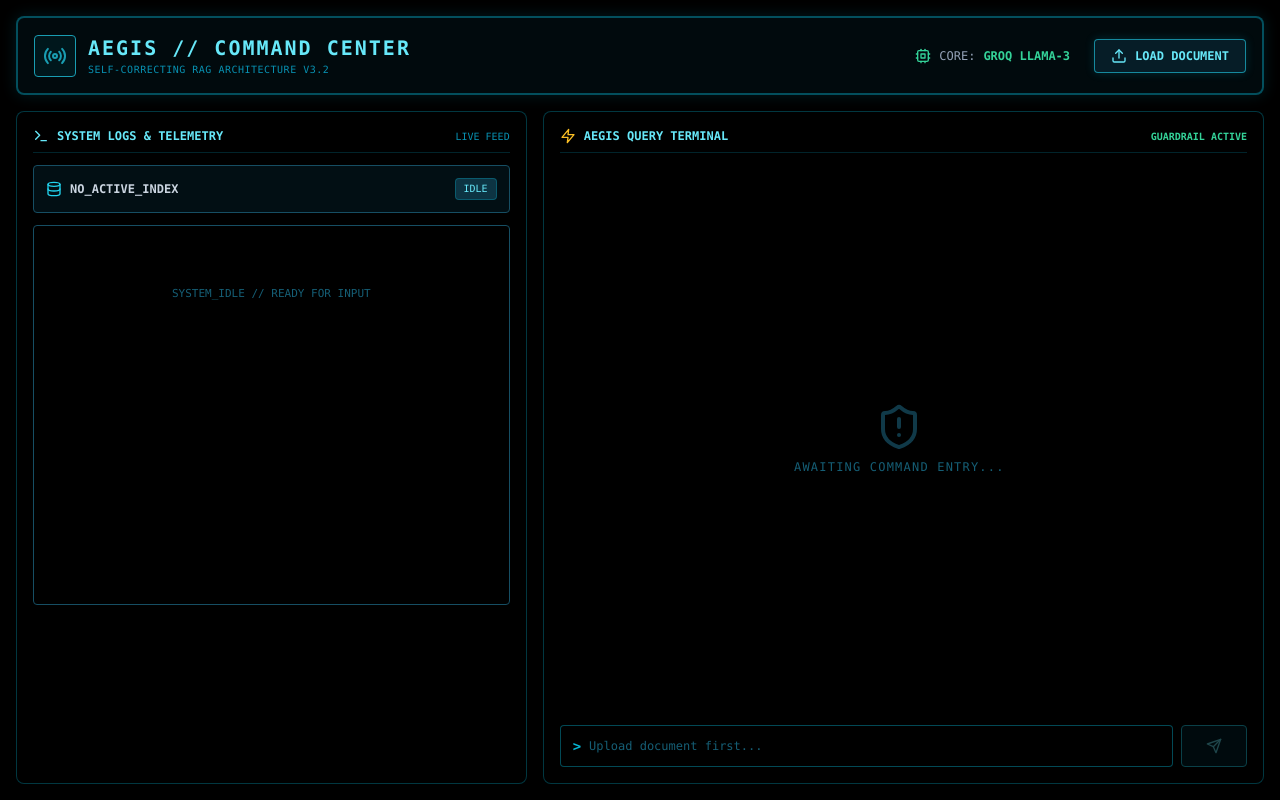
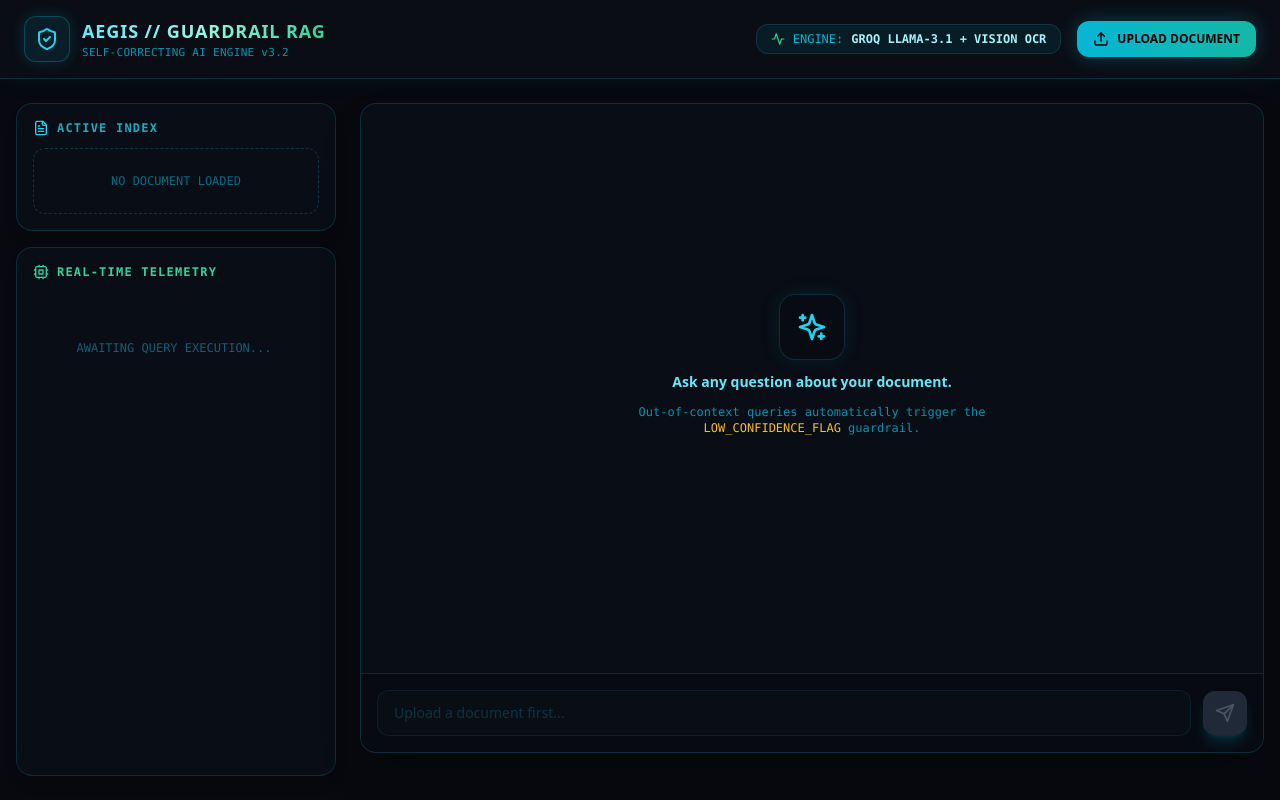
Before and after one commit to Anoop-Hampannavar/aegis-rag, a Next.js app in the folder aegis-frontend/: page / in a window 1280 px wide. Built offline with nearby package versions, Linux system fonts and the light colour scheme.

Commit message:
Update page.jsx

```diff
--- a/aegis-frontend/app/page.jsx
+++ b/aegis-frontend/app/page.jsx
@@ -2,11 +2,11 @@
 
 import React, { useState, useRef, useEffect } from "react";
 import {
-  Terminal, ShieldAlert, Cpu, Radio, Upload,
-  Send, Database, CheckCircle, Zap, RefreshCw
+  Upload, FileText, Send, ShieldCheck,
+  Cpu, Activity, RefreshCw, Sparkles
 } from "lucide-react";
 
-export default function AegisCommandCenter() {
+export default function AegisDashboard() {
   const [file, setFile] = useState(null);
   const [uploading, setUploading] = useState(false);
   const [activeDoc, setActiveDoc] = useState(null);
@@ -15,13 +15,13 @@ export default function AegisCommandCenter() {
   const [query, setQuery] = useState("");
   const [messages, setMessages] = useState([]);
   const [loading, setLoading] = useState(false);
-  const [telemetryLogs, setTelemetryLogs] = useState([]);
+  const [currentSteps, setCurrentSteps] = useState([]);
 
-  const logsEndRef = useRef(null);
+  const chatEndRef = useRef(null);
 
   useEffect(() => {
-    logsEndRef.current?.scrollIntoView({ behavior: "smooth" });
-  }, [telemetryLogs, messages]);
+    chatEndRef.current?.scrollIntoView({ behavior: "smooth" });
+  }, [messages, currentSteps]);
 
   const handleFileUpload = async (e) => {
     if (!e.target.files?.[0]) return;
@@ -42,10 +42,6 @@ export default function AegisCommandCenter() {
       if (res.ok) {
         setActiveDoc(data.filename);
         setExtractionMethod(data.extraction_method);
-        setTelemetryLogs((prev) => [
-          ...prev,
-          `[SYS_INGEST] Document '${data.filename}' indexed cleanly via ${data.extraction_method}`
-        ]);
       } else {
         alert(data.detail || "Upload failed");
       }
@@ -60,13 +56,17 @@ export default function AegisCommandCenter() {
     e.preventDefault();
     if (!query.trim() || loading) return;
 
-    const userMsg = { id: Date.now().toString(), role: "user", text: query };
-    setMessages((prev) => [...prev, userMsg]);
+    const userMessage = {
+      id: Date.now().toString(),
+      role: "user",
+      content: query,
+    };
+
+    setMessages((prev) => [...prev, userMessage]);
     const currentQuery = query;
     setQuery("");
     setLoading(true);
-
-    setTelemetryLogs((prev) => [...prev, `[USER_QUERY] Execution launched: "${currentQuery}"`]);
+    setCurrentSteps([]);
 
     try {
       const response = await fetch("https://aegis-backend.onrender.com/api/v1/query", {
@@ -80,6 +80,7 @@ export default function AegisCommandCenter() {
       const reader = response.body.getReader();
       const decoder = new TextDecoder();
       let assistantText = "";
+      let stepsBuffer = [];
 
       while (true) {
         const { value, done } = await reader.read();
@@ -96,13 +97,11 @@ export default function AegisCommandCenter() {
               if (payload.event === "FINAL_RESPONSE") {
                 assistantText = payload.data;
               } else {
-                setTelemetryLogs((prev) => [
-                  ...prev,
-                  `[${payload.event}] ${payload.data}`
-                ]);
+                stepsBuffer.push({ event: payload.event, data: payload.data });
+                setCurrentSteps([...stepsBuffer]);
               }
             } catch (pErr) {
-              // Parse fallback
+              // Ignore partial parse
             }
           }
         }
@@ -110,12 +109,22 @@ export default function AegisCommandCenter() {
 
       setMessages((prev) => [
         ...prev,
-        { id: (Date.now() + 1).toString(), role: "assistant", text: assistantText },
+        {
+          id: (Date.now() + 1).toString(),
+          role: "assistant",
+          content: assistantText,
+          steps: stepsBuffer,
+        },
       ]);
+      setCurrentSteps([]);
     } catch (err) {
       setMessages((prev) => [
         ...prev,
-        { id: (Date.now() + 1).toString(), role: "assistant", text: "⚠️ SERVER_COMMUNICATION_ERROR" },
+        {
+          id: (Date.now() + 1).toString(),
+          role: "assistant",
+          content: "⚠️ Server connection error while processing stream.",
+        },
       ]);
     } finally {
       setLoading(false);
@@ -123,140 +132,157 @@ export default function AegisCommandCenter() {
   };
 
   return (
-    <div className="min-h-screen bg-black text-cyan-400 font-mono p-4 flex flex-col gap-4 selection:bg-cyan-500 selection:text-black">
+    <div className="min-h-screen bg-[#07090e] text-cyan-100 flex flex-col font-sans selection:bg-cyan-500 selection:text-black">
 
-      {/* HUD Header Bar */}
-      <header className="border-2 border-cyan-500/40 bg-cyan-950/20 rounded-lg p-4 flex flex-col md:flex-row items-center justify-between gap-4 shadow-[0_0_15px_rgba(6,182,212,0.15)]">
-        <div className="flex items-center gap-3">
-          <div className="p-2 border border-cyan-400 bg-cyan-500/10 rounded animate-pulse">
-            <Radio className="w-6 h-6 text-cyan-400" />
+      {/* Sleek Top Glow Header */}
+      <header className="border-b border-cyan-500/20 bg-[#0c1017]/80 backdrop-blur-xl sticky top-0 z-50 px-6 py-4 flex items-center justify-between shadow-[0_4px_20px_rgba(6,182,212,0.05)]">
+        <div className="flex items-center space-x-3">
+          <div className="p-2.5 rounded-xl bg-cyan-500/10 border border-cyan-500/30 text-cyan-400 shadow-[0_0_15px_rgba(6,182,212,0.2)]">
+            <ShieldCheck className="w-6 h-6" />
           </div>
           <div>
-            <h1 className="text-xl font-black tracking-widest text-cyan-300">AEGIS // COMMAND CENTER</h1>
-            <p className="text-[10px] text-cyan-600 uppercase tracking-wider">Self-Correcting RAG Architecture v3.2</p>
+            <h1 className="font-extrabold text-lg tracking-wider bg-gradient-to-r from-cyan-300 via-teal-200 to-emerald-400 bg-clip-text text-transparent">
+              AEGIS // GUARDRAIL RAG
+            </h1>
+            <p className="text-[11px] text-cyan-500/80 font-mono tracking-wide">SELF-CORRECTING AI ENGINE v3.2</p>
           </div>
         </div>
 
-        {/* Live HUD Status Indicators */}
-        <div className="flex items-center gap-6 text-xs">
-          <div className="flex items-center gap-2">
-            <Cpu className="w-4 h-4 text-emerald-400" />
-            <span className="text-slate-400">CORE:</span>
-            <span className="text-emerald-400 font-bold">GROQ LLAMA-3</span>
+        {/* Upload & Engine Status */}
+        <div className="flex items-center space-x-4">
+          <div className="hidden md:flex items-center space-x-2 bg-cyan-950/40 border border-cyan-800/40 px-3.5 py-1.5 rounded-xl text-xs font-mono">
+            <Activity className="w-3.5 h-3.5 text-emerald-400 animate-pulse" />
+            <span className="text-cyan-500">ENGINE:</span>
+            <span className="text-cyan-200 font-semibold">GROQ LLAMA-3.1 + VISION OCR</span>
           </div>
 
-          <label className="cursor-pointer border border-cyan-400/60 bg-cyan-900/30 hover:bg-cyan-500/20 text-cyan-300 px-4 py-2 rounded text-xs font-bold transition flex items-center gap-2 shadow-[0_0_10px_rgba(6,182,212,0.2)] active:scale-95">
+          <label className="cursor-pointer inline-flex items-center space-x-2 bg-gradient-to-r from-cyan-500 to-teal-500 hover:from-cyan-400 hover:to-teal-400 text-black text-xs font-bold px-4 py-2.5 rounded-xl transition-all duration-200 shadow-[0_0_20px_rgba(6,182,212,0.3)] active:scale-95">
             <Upload className="w-4 h-4" />
-            <span>{uploading ? "INGESTING..." : "LOAD DOCUMENT"}</span>
+            <span>{uploading ? "INGESTING..." : "UPLOAD DOCUMENT"}</span>
             <input type="file" accept=".pdf,.png,.jpg,.jpeg" onChange={handleFileUpload} className="hidden" />
           </label>
         </div>
       </header>
 
-      {/* Main Grid View */}
-      <div className="flex-1 grid grid-cols-1 lg:grid-cols-12 gap-4">
+      {/* Main Container */}
+      <main className="flex-1 max-w-7xl w-full mx-auto px-4 py-6 flex flex-col md:flex-row gap-6">
 
-        {/* Top/Left Section: System Telemetry Console */}
-        <div className="lg:col-span-5 border border-cyan-500/30 bg-black/80 rounded-lg p-4 flex flex-col gap-3 shadow-inner">
-          <div className="flex items-center justify-between border-b border-cyan-500/20 pb-2">
-            <div className="flex items-center gap-2 text-xs font-bold text-cyan-300">
-              <Terminal className="w-4 h-4" />
-              <span>SYSTEM LOGS & TELEMETRY</span>
+        {/* Left Column: Active Document & Live Telemetry */}
+        <div className="w-full md:w-80 flex flex-col gap-4">
+
+          {/* Active Index Card */}
+          <div className="bg-[#0d121c]/60 border border-cyan-500/20 rounded-2xl p-4 backdrop-blur-md shadow-lg">
+            <h2 className="text-xs font-bold text-cyan-400/80 uppercase tracking-widest mb-3 flex items-center space-x-2 font-mono">
+              <FileText className="w-4 h-4 text-cyan-400" />
+              <span>ACTIVE INDEX</span>
+            </h2>
+
+            {activeDoc ? (
+              <div className="bg-[#080b11] border border-cyan-500/30 rounded-xl p-3">
+                <p className="font-bold text-sm text-cyan-200 truncate">{activeDoc}</p>
+                <div className="mt-2.5 flex items-center justify-between text-xs font-mono">
+                  <span className="text-cyan-500/80">PIPELINE:</span>
+                  <span className="px-2 py-0.5 rounded-md bg-cyan-950 text-cyan-300 font-bold text-[10px] border border-cyan-500/30">
+                    {extractionMethod || "PDF_TEXT"}
+                  </span>
                 </div>
-            <span className="text-[10px] text-cyan-600">LIVE FEED</span>
+              </div>
+            ) : (
+              <div className="text-center py-6 border border-dashed border-cyan-900/60 rounded-xl text-cyan-600/70 text-xs font-mono">
+                NO DOCUMENT LOADED
+              </div>
+            )}
           </div>
 
-          {/* Active Document Status Panel */}
-          <div className="border border-cyan-900 bg-cyan-950/30 rounded p-3 text-xs flex justify-between items-center">
-            <div className="flex items-center gap-2">
-              <Database className="w-4 h-4 text-cyan-400" />
-              <span className="text-slate-300 font-bold truncate max-w-[180px]">
-                {activeDoc || "NO_ACTIVE_INDEX"}
+          {/* Live Telemetry Sidebar */}
+          <div className="bg-[#0d121c]/60 border border-cyan-500/20 rounded-2xl p-4 backdrop-blur-md flex-1 flex flex-col shadow-lg">
+            <h2 className="text-xs font-bold text-emerald-400 uppercase tracking-widest mb-3 flex items-center space-x-2 font-mono">
+              <Cpu className="w-4 h-4 text-emerald-400" />
+              <span>REAL-TIME TELEMETRY</span>
+            </h2>
+
+            <div className="flex-1 space-y-2 overflow-y-auto max-h-[360px] pr-1">
+              {currentSteps.length > 0 ? (
+                currentSteps.map((step, idx) => (
+                  <div key={idx} className="bg-[#080b11] border border-cyan-800/40 rounded-xl p-2.5 text-xs animate-fadeIn">
+                    <span className="font-mono text-[10px] text-cyan-400 font-bold block uppercase mb-0.5">
+                      {step.event}
                     </span>
-            </div>
-            <span className="text-[10px] bg-cyan-900/60 border border-cyan-500/30 px-2 py-0.5 rounded text-cyan-300">
-              {extractionMethod || "IDLE"}
-            </span>
-          </div>
-
-          {/* Telemetry Log Output Terminal */}
-          <div className="flex-1 bg-black border border-cyan-900 rounded p-3 overflow-y-auto max-h-[380px] space-y-1.5 text-[11px]">
-            {telemetryLogs.length === 0 ? (
-              <p className="text-cyan-800 text-center py-12">SYSTEM_IDLE // READY FOR INPUT</p>
-            ) : (
-              telemetryLogs.map((log, i) => (
-                <div key={i} className="text-cyan-400 font-mono leading-tight">
-                  <span className="text-cyan-700">&gt;</span> {log}
+                    <p className="text-cyan-200/80 font-mono text-[11px] leading-relaxed">{step.data}</p>
                   </div>
                 ))
+              ) : (
+                <div className="text-center py-12 text-cyan-800 text-xs font-mono">
+                  AWAITING QUERY EXECUTION...
+                </div>
               )}
-            <div ref={logsEndRef} />
+            </div>
           </div>
         </div>
 
-        {/* Right Section: Interactive Query Output Stream */}
-        <div className="lg:col-span-7 border border-cyan-500/30 bg-black/80 rounded-lg p-4 flex flex-col justify-between shadow-inner">
+        {/* Right Column: Full Chat Interface with User Queries & AI Responses */}
+        <div className="flex-1 bg-[#0d121c]/60 border border-cyan-500/20 rounded-2xl backdrop-blur-md flex flex-col h-[650px] overflow-hidden shadow-2xl">
 
-          <div className="flex items-center justify-between border-b border-cyan-500/20 pb-2 mb-4">
-            <div className="flex items-center gap-2 text-xs font-bold text-cyan-300">
-              <Zap className="w-4 h-4 text-amber-400" />
-              <span>AEGIS QUERY TERMINAL</span>
+          {/* Chat Stream Area */}
+          <div className="flex-1 overflow-y-auto p-6 space-y-6">
+            {messages.length === 0 ? (
+              <div className="h-full flex flex-col items-center justify-center text-center text-cyan-700/80 space-y-3">
+                <div className="p-4 rounded-2xl bg-[#080b11] border border-cyan-800/40 text-cyan-400 shadow-[0_0_20px_rgba(6,182,212,0.1)]">
+                  <Sparkles className="w-8 h-8 text-cyan-400" />
                 </div>
-            <span className="text-[10px] text-emerald-400 font-bold">GUARDRAIL ACTIVE</span>
-          </div>
-
-          {/* Chat / Command Stream */}
-          <div className="flex-1 overflow-y-auto space-y-4 max-h-[420px] pr-2 mb-4">
-            {messages.length === 0 ? (
-              <div className="h-full flex flex-col items-center justify-center text-cyan-800 space-y-2">
-                <ShieldAlert className="w-12 h-12 text-cyan-900 animate-pulse" />
-                <p className="text-xs tracking-widest">AWAITING COMMAND ENTRY...</p>
+                <p className="text-sm font-semibold text-cyan-300">Ask any question about your document.</p>
+                <p className="text-xs text-cyan-600 max-w-sm font-mono">
+                  Out-of-context queries automatically trigger the <code className="text-amber-400">LOW_CONFIDENCE_FLAG</code> guardrail.
+                </p>
               </div>
             ) : (
-              messages.map((m) => (
-                <div key={m.id} className={`flex flex-col ${m.role === "user" ? "items-end" : "items-start"}`}>
-                  <div className={`p-3 rounded border text-xs max-w-[90%] leading-relaxed ${
-                    m.role === "user"
-                      ? "border-cyan-400 bg-cyan-950/40 text-cyan-200"
-                      : m.text.includes("⚠️ LOW_CONFIDENCE_FLAG")
-                      ? "border-amber-500 bg-amber-950/40 text-amber-300"
-                      : "border-cyan-800 bg-black text-slate-200"
-                  }`}>
-                    <span className="text-[9px] uppercase block font-bold mb-1 opacity-60">
-                      [{m.role === "user" ? "OPERATOR" : "AEGIS_AI"}]
+              messages.map((msg) => (
+                <div
+                  key={msg.id}
+                  className={`flex flex-col ${msg.role === "user" ? "items-end" : "items-start"}`}
+                >
+                  <div
+                    className={`max-w-[85%] rounded-2xl px-4 py-3 text-sm leading-relaxed ${
+                      msg.role === "user"
+                        ? "bg-gradient-to-r from-cyan-600 to-teal-600 text-white rounded-br-none shadow-lg shadow-cyan-900/30 font-medium"
+                        : msg.content.includes("⚠️ LOW_CONFIDENCE_FLAG")
+                        ? "bg-amber-950/50 border border-amber-500/50 text-amber-200 rounded-bl-none shadow-lg shadow-amber-950/20"
+                        : "bg-[#080b11] border border-cyan-500/30 text-cyan-100 rounded-bl-none shadow-md"
+                    }`}
+                  >
+                    <span className="text-[10px] font-mono uppercase block font-bold mb-1 opacity-60">
+                      {msg.role === "user" ? "USER QUERY" : "AEGIS SYNTHESIS"}
                     </span>
-                    {m.text}
+                    {msg.content}
                   </div>
                 </div>
               ))
             )}
+            <div ref={chatEndRef} />
           </div>
 
-          {/* Terminal Input Line */}
-          <form onSubmit={handleSendQuery} className="flex gap-2">
-            <div className="flex-1 border border-cyan-500/40 bg-black rounded flex items-center px-3 gap-2 focus-within:border-cyan-400">
-              <span className="text-cyan-500 font-bold text-sm">&gt;</span>
+          {/* User Input Bar */}
+          <form onSubmit={handleSendQuery} className="p-4 border-t border-cyan-500/20 bg-[#080b11]/80 flex items-center gap-3">
             <input
               type="text"
               value={query}
               onChange={(e) => setQuery(e.target.value)}
-                placeholder={activeDoc ? "Type prompt..." : "Upload document first..."}
+              placeholder={activeDoc ? `Ask about '${activeDoc}'...` : "Upload a document first..."}
               disabled={!activeDoc || loading}
-                className="w-full bg-transparent outline-none text-xs text-cyan-200 placeholder-cyan-800 py-3"
+              className="flex-1 bg-[#0d121c] border border-cyan-500/30 focus:border-cyan-400 rounded-xl px-4 py-3 text-sm text-cyan-100 placeholder-cyan-700 outline-none transition duration-200 disabled:opacity-40"
             />
-            </div>
             <button
               type="submit"
               disabled={!activeDoc || loading || !query.trim()}
-              className="border border-cyan-400 bg-cyan-500/20 hover:bg-cyan-500/40 disabled:opacity-30 text-cyan-300 px-6 rounded font-bold text-xs transition flex items-center gap-2 active:scale-95"
+              className="bg-gradient-to-r from-cyan-500 to-teal-500 hover:from-cyan-400 hover:to-teal-400 disabled:from-gray-800 disabled:to-gray-800 text-black font-bold p-3 rounded-xl transition duration-200 shadow-lg shadow-cyan-500/20 active:scale-95 disabled:text-gray-600"
             >
-              {loading ? <RefreshCw className="w-4 h-4 animate-spin" /> : <Send className="w-4 h-4" />}
+              {loading ? <RefreshCw className="w-5 h-5 animate-spin text-cyan-400" /> : <Send className="w-5 h-5" />}
             </button>
           </form>
 
         </div>
 
-      </div>
+      </main>
     </div>
   );
 }
```
Lines whose indentation alone changed are shown as unchanged.
